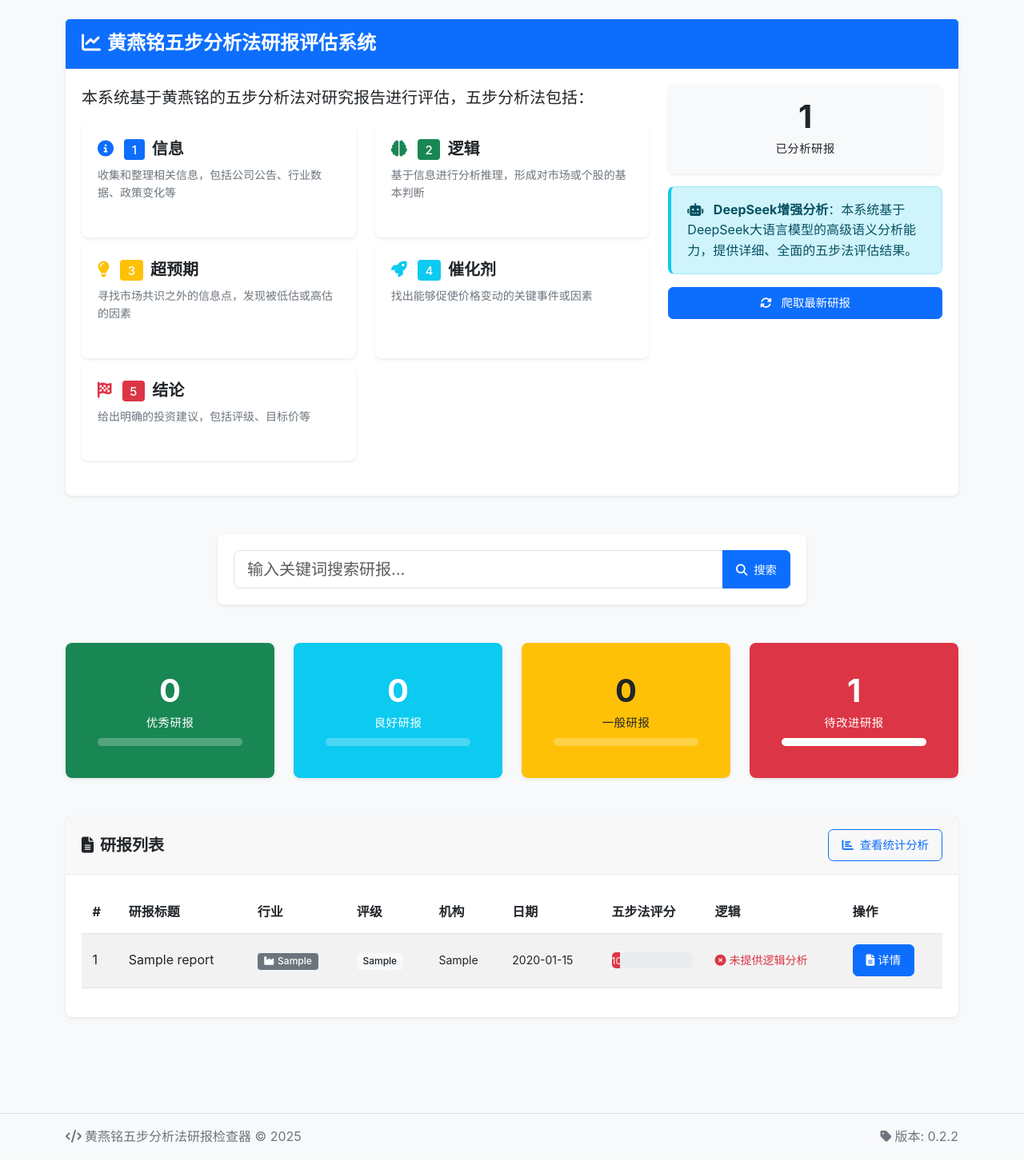
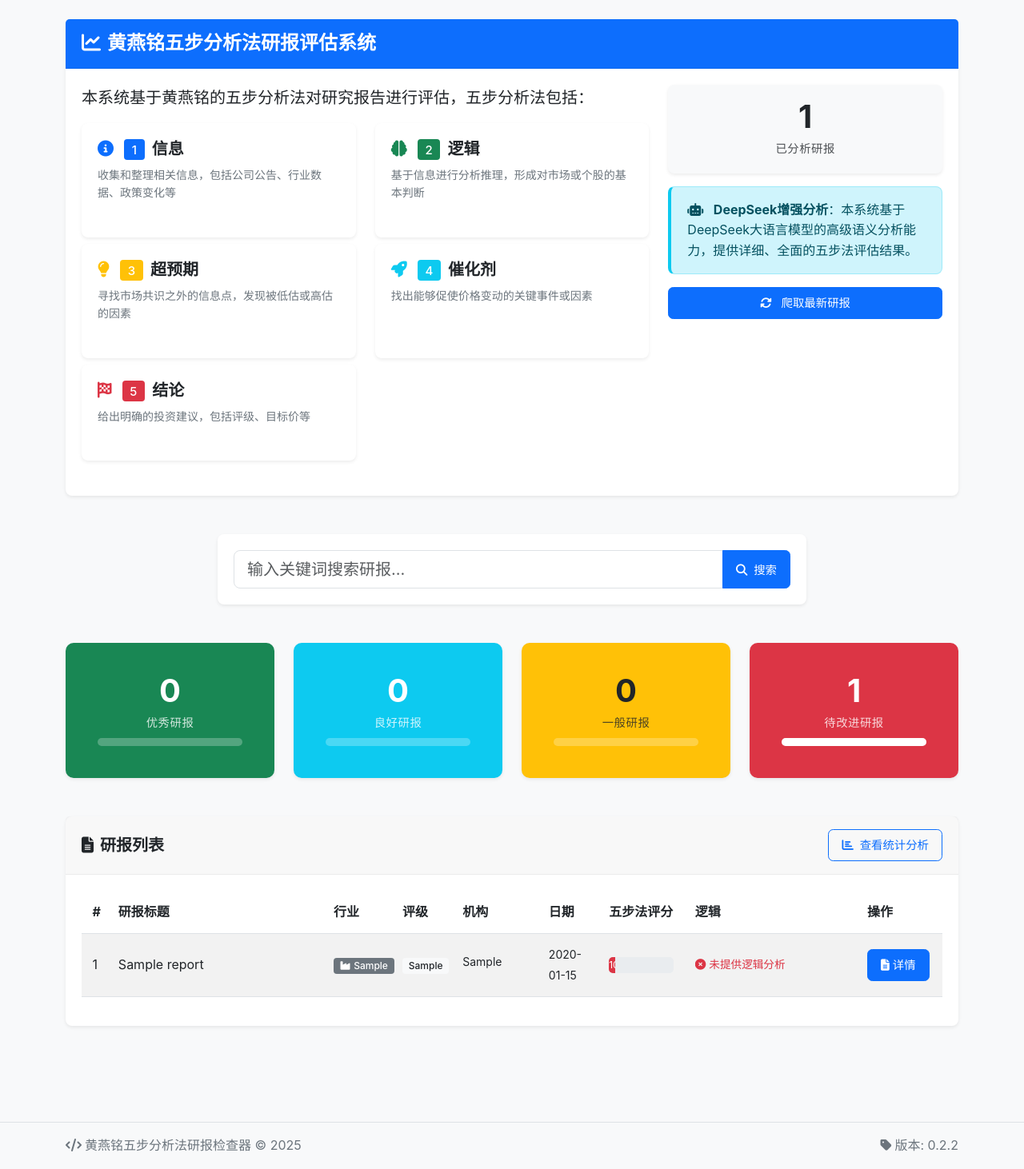
Before and after one commit to QC202502/Five-Step_Report_Inspector, a Flask app: page / in a window 1280 px wide. Shown: the part 62-1524 px from the top of the page at 80% size. Before the commit the page ends 1491 px from the top, so only its background shows below. Run offline with Flask 3, Linux system fonts and the light colour scheme; tables that the repository leaves empty hold one stand-in row (values such as "Sample post").

Commit message:
优化表格布局：调整机构列宽度，改善研报标题和逻辑列显示

```diff
--- a/templates/base.html
+++ b/templates/base.html
@@ -16,6 +16,58 @@
     <link rel="stylesheet" href="{{ url_for('static', filename='css/style.css') }}">
     <!-- Chart.js 图表库 -->
     <script src="https://cdn.jsdelivr.net/npm/chart.js"></script>
+    <!-- Custom CSS -->
+    <style>
+        .sidebar-content {
+            position: sticky;
+            top: 20px;
+        }
+        .stats-card {
+            border-radius: 10px;
+            transition: transform 0.3s;
+        }
+        .stats-card:hover {
+            transform: translateY(-5px);
+        }
+        .stats-number {
+            font-size: 2rem;
+            font-weight: bold;
+            display: block;
+        }
+        .stats-title {
+            font-size: 1rem;
+            opacity: 0.8;
+        }
+        .table th, .table td {
+            vertical-align: middle;
+        }
+
+        /* 表格列宽控制 */
+        .table-org-cell {
+            max-width: 100px;
+            white-space: nowrap;
+            overflow: hidden;
+            text-overflow: ellipsis;
+        }
+
+        .table-title-cell {
+            max-width: 350px;
+            overflow: hidden;
+            text-overflow: ellipsis;
+            white-space: nowrap;
+        }
+
+        .logic-content {
+            max-height: 80px;
+            overflow-y: auto;
+            font-size: 0.85rem;
+            line-height: 1.4;
+        }
+
+        .table-fixed {
+            table-layout: fixed;
+        }
+    </style>
     {% block extra_head %}{% endblock %}
 </head>
 <body>
--- a/templates/index.html
+++ b/templates/index.html
@@ -150,25 +150,25 @@
             </div>
             <div class="card-body">
                 <div class="table-responsive">
-                    <table class="table table-striped table-hover">
+                    <table class="table table-striped table-hover table-fixed">
                         <thead>
                             <tr>
-                                <th>#</th>
-                                <th>研报标题</th>
-                                <th>行业</th>
-                                <th>评级</th>
-                                <th>机构</th>
-                                <th>日期</th>
-                                <th>五步法评分</th>
-                                <th>逻辑</th>
-                                <th>操作</th>
+                                <th width="3%">#</th>
+                                <th width="25%">研报标题</th>
+                                <th width="8%">行业</th>
+                                <th width="7%">评级</th>
+                                <th width="10%">机构</th>
+                                <th width="7%">日期</th>
+                                <th width="10%">五步法评分</th>
+                                <th width="20%">逻辑</th>
+                                <th width="10%">操作</th>
                             </tr>
                         </thead>
                         <tbody>
                             {% for report in reports %}
                             <tr>
                                 <td>{{ loop.index }}</td>
-                                <td>{{ report.title }}</td>
+                                <td class="table-title-cell">{{ report.title }}</td>
                                 <td>
                                     <a href="/industry/{{ report.industry }}" class="badge bg-secondary text-decoration-none">
                                         <i class="fas fa-industry me-1"></i>{{ report.industry }}
@@ -188,7 +188,7 @@
                                     {% endif %}
                                 </td>
                                 <td>
-                                    <small>{{ report.org }}</small>
+                                    <small class="table-org-cell d-inline-block">{{ report.org }}</small>
                                 </td>
                                 <td>
                                     <small>{{ report.date }}</small>
```
Also changed, not shown: templates/filtered_reports.html (+12 -12 lines), templates/industry.html (+9 -9 lines).
